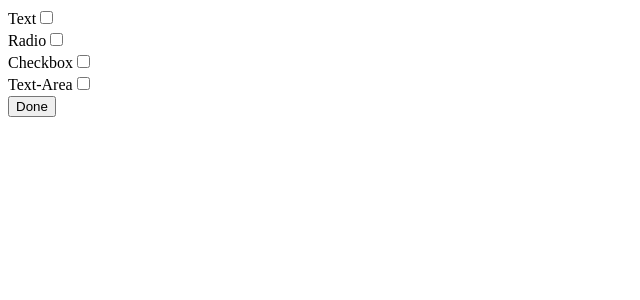
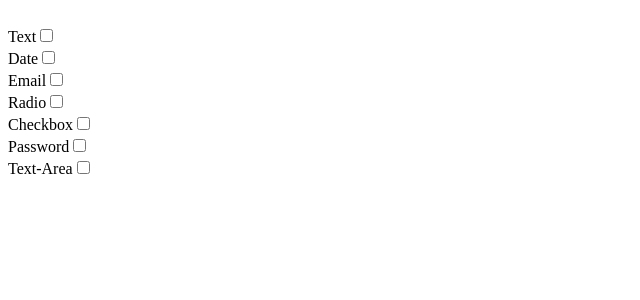
Before and after one commit to cool-mist/quick-form, a PHP site: page / in a window 1280 px wide. Shown: the top 300 px of the page, without its empty margins (0-640 px from the left). Run offline with PHP 8.4, Linux system fonts and the light colour scheme.

Commit message:
Added 3 new fields for date,email and password, Added validations

```diff
--- a/index.php
+++ b/index.php
@@ -11,24 +11,40 @@
 	</head>
 
 	<body>
+			<span class="error" id="one">Select atleast one field</span><br />
 		<form action="layout.php" method="post" >
-			<label>Text</label><input type="checkbox"  onchange="showoncheck(this)" value = "text" name="elements[]" />
-				<input type="number" onchange="checknum(this)" class="hidden" id="text" name = 'num[]' value="0" />
-					<span class='error' id="etext">Must be greater than 0</span>
+
+
+			<label>Text</label><input type="checkbox"  onchange="showoncheck(this)" value = "input_text" name="elements[]" />
+				<input type="number" onchange="checknum(this)" class="hidden" id="input_text" name = 'num[]' value="0" />
+					<span class='error' id="einput_text">Must be greater than 0</span>
 						<br />
-			<label>Radio</label><input type='checkbox' onchange="showoncheck(this)" value = 'radio' name="elements[]" />
-				<input type="number" onchange="checknum(this)" class="hidden" id="radio" name = 'num[]' value="0" />
-					<span class='error' id="eradio">Must be greater than 0</span>
+			<label>Date</label><input type='checkbox' onchange="showoncheck(this)" value = 'input_date' name="elements[]" />
+				<input type="number" onchange="checknum(this)" class="hidden" id="input_date" name = 'num[]' value="0" />
+					<span class='error' id="einput_date">Must be greater than 0</span>
 						<br />
-			<label>Checkbox</label><input type='checkbox' onchange="showoncheck(this)" value = 'checkbox' name="elements[]" />
-				<input type="number" onchange="checknum(this)" class="hidden" id="checkbox" name = 'num[]' value="0" />
-					<span class='error' id="echeckbox">Must be greater than 0</span>
+			<label>Email</label><input type='checkbox' onchange="showoncheck(this)" value = 'input_email' name="elements[]" />
+				<input type="number" onchange="checknum(this)" class="hidden" id="input_email" name = 'num[]' value="0" />
+					<span class='error' id="einput_email">Must be greater than 0</span>
 						<br />
-			<label>Text-Area</label><input type='checkbox' onchange="showoncheck(this)" value = 'textarea' name="elements[]" />
-				<input type="number" onchange="checknum(this)" class="hidden" id="textarea" name = 'num[]' value="0" />
-					<span class='error' id="etextarea">Must be greater than 0</span>
+			<label>Radio</label><input type='checkbox' onchange="showoncheck(this)" value = 'input_radio' name="elements[]" />
+				<input type="number" onchange="checknum(this)" class="hidden" id="input_radio" name = 'num[]' value="0" />
+					<span class='error' id="einput_radio">Must be greater than 0</span>
 						<br />
-			<input type="button" id="chk" value="Done" onclick="checksubmit()" /><br />
+			<label>Checkbox</label><input type='checkbox' onchange="showoncheck(this)" value = 'input_checkbox' name="elements[]" />
+				<input type="number" onchange="checknum(this)" class="hidden" id="input_checkbox" name = 'num[]' value="0" />
+					<span class='error' id="einput_checkbox">Must be greater than 0</span>
+						<br />
+			<label>Password</label><input type='checkbox' onchange="showoncheck(this)" value = 'input_password' name="elements[]" />
+				<input type="number" onchange="checknum(this)" class="hidden" id="input_password" name = 'num[]' value="0" />
+					<span class='error' id="einput_password">Must be greater than 0</span>
+						<br />
+			<label>Text-Area</label><input type='checkbox' onchange="showoncheck(this)" value = 'textarea_' name="elements[]" />
+				<input type="number" onchange="checknum(this)" class="hidden" id="textarea_" name = 'num[]' value="0" />
+					<span class='error' id="etextarea_">Must be greater than 0</span>
+						<br />
+
+
 			<input type = "submit" id="submit" name="submit"/>
 
 
--- a/indexjs.js
+++ b/indexjs.js
@@ -23,15 +23,35 @@ function checknum(inp){
 
 $(document).ready(function (){
 	$("#submit").hide();
+	$("#one").css("visibility","hidden");
 	$("label").click(function (){
 		$(this).css("color","green").slideUp(1000).slideDown(1000);
 	});
-	$("#chk").click(function ()
+	$("input").click(function ()
 	{
-		if ( ($("#etext").css("visibility") == "hidden") && ($("#eradio").css("visibility") == "hidden") && ($("#echeckbox").css("visibility") == "hidden")
-		&& ($("#etextarea").css("visibility") == "hidden") ) {
+		if( ($("#input_text").css("visibility") == "hidden") && ($("#input_radio").css("visibility") == "hidden") && ($("#input_checkbox").css("visibility") == "hidden")
+		&& ($("#textarea_").css("visibility") == "hidden") && ($("#input_password").css("visibility") == "hidden" )
+		&& ($("#input_email").css("visibility") == "hidden" ) && ($("#input_date").css("visibility") == "hidden" )
+
+		 )
+		{
+			$("#one").css("visibility","visible");
+		}
+		else{
+			$("#one").css("visibility","hidden");
+		}
+
+		if ( ($("#einput_text").css("visibility") == "hidden") && ($("#einput_radio").css("visibility") == "hidden") && ($("#einput_checkbox").css("visibility") == "hidden")
+		&& ($("#etextarea_").css("visibility") == "hidden") && ($("#einput_password").css("visibility") == "hidden" )
+		&& ($("#one").css("visibility") == "hidden" ) && ($("#einput_email").css("visibility") == "hidden" ) && ($("#einput_date").css("visibility") == "hidden" )
+
+
+		){
 			$("#submit").show();
-			$("#chk").hide();
-		}
+
+		}else{
+
+		$("#submit").hide();}
 	});
+
 });
--- a/layout.php
+++ b/layout.php
@@ -10,8 +10,8 @@
 
 		 // Check empty
 		if(count($ele) == 0)
-		{  echo "<html><meta http-equiv='refresh' content='3; url = javascript:history.go(-1)'></html>";
-			echo "<span class='error'>You must select atleast one box..You will be redirected. Or follow <a href='javascript:history.go(-1)'>this link</a> to correct it</span><hr />";
+		{  echo "<html><meta http-equiv='refresh' content='0; url = javascript:history.go(-1)'></html>";
+			//echo "<span class='error'>You must select atleast one box..You will be redirected. Or follow <a href='javascript:history.go(-1)'>this link</a> to correct it</span><hr />";
 			exit;
 		}
 
@@ -19,7 +19,7 @@
 		$form=array();
 		$i=0;$s=1;
 
-		for($n=0;$n<4;++$n){
+		for($n=0;$n<count($num);++$n){
 			if(!($num[$n]<=0) ){
 				$form[$ele[$i]]=$num[$n];
 				$i=$i+1;
```
Also changed, not shown: create.php (+8 -6 lines), stylesheet.css (line endings or trailing spaces).
